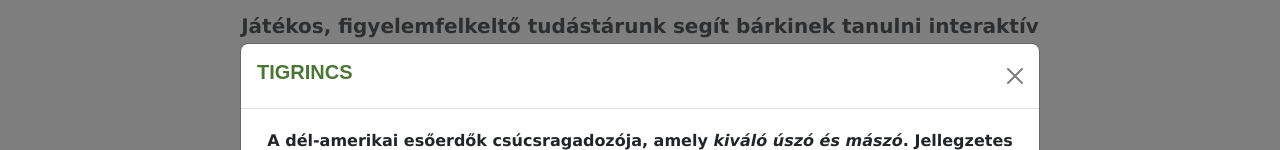
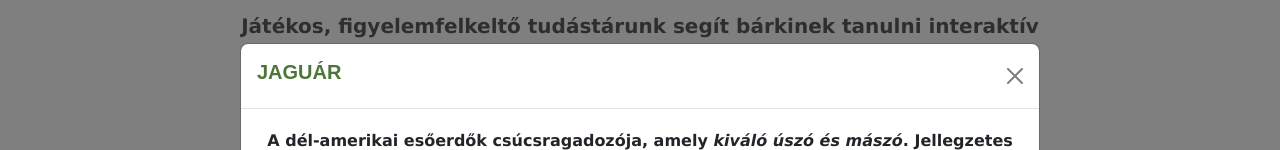
Before and after one commit to DornyiAdam244/Rainforest-Project, a Vue app: page /#/elearning in a window 1280 px wide. Both pictures are taken after a click on the picture 640 px from the left and 710 px from the top of the page. Shown: the part 234-384 px from the top of the page. Built offline with nearby package versions, Linux system fonts and the light colour scheme.

Commit message:
Naming issue solution

```diff
--- a/src/pages/ELearning.vue
+++ b/src/pages/ELearning.vue
@@ -63,7 +63,7 @@ const randomAnimal = () => {
         <div class="modal-dialog-centered modal-lg modal-dialog">
           <div class="modal-content">
             <div class="modal-header">
-              <h2 class="fw-bold fs-5">Tigrincs</h2>
+              <h2 class="fw-bold fs-5">{{ animals[focusedAnimalID].Name }}</h2>
               <button type="button" class="btn-close" data-bs-dismiss="modal" aria-label="Close"></button>
             </div>
             <div class="modal-body">
```
